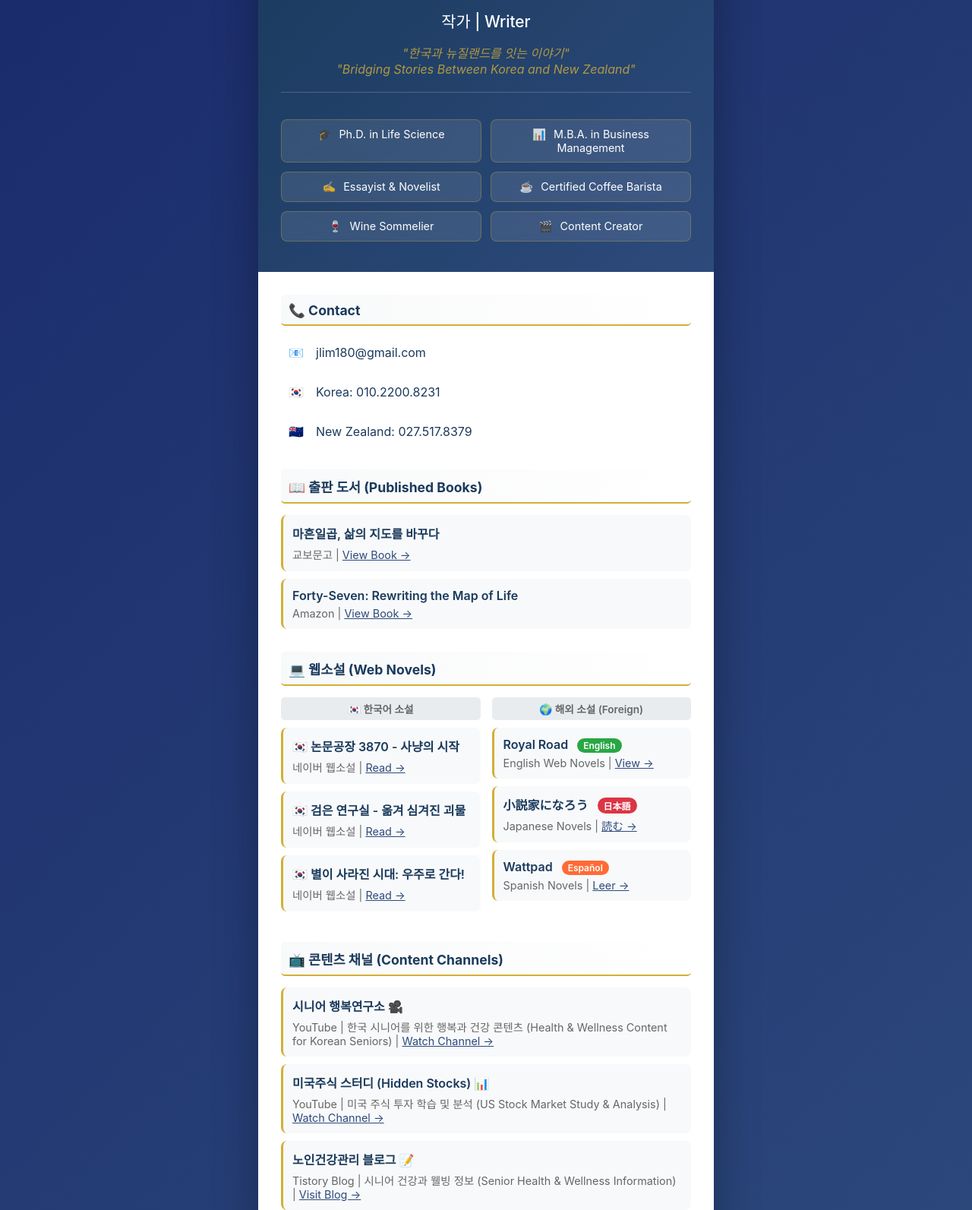
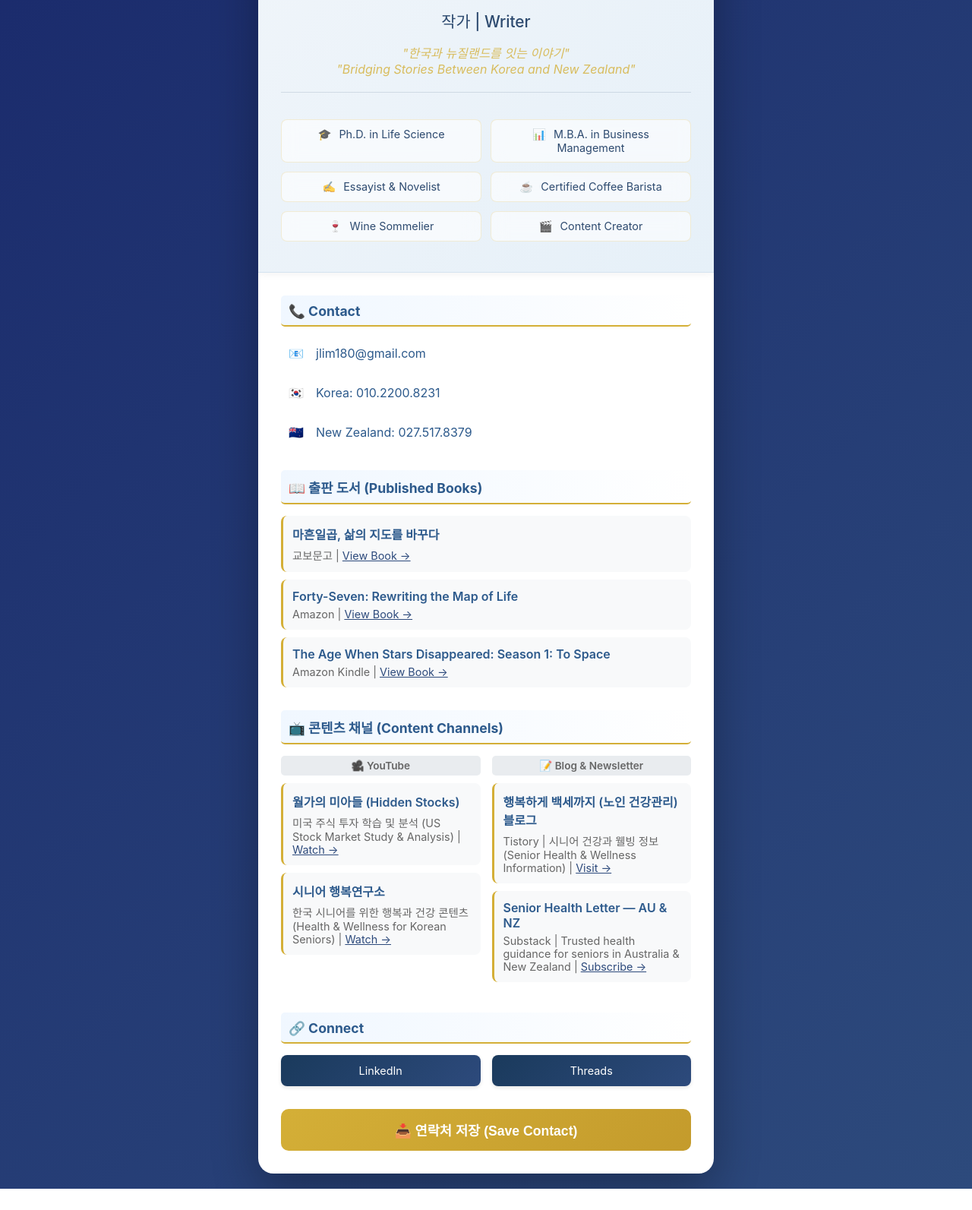
Before and after one commit to jlim180-oss/digital-card, a plain HTML site: page index.html in a window 1280 px wide. Shown: the part 167-1760 px from the top of the page at 76% size. After the commit the page ends 1732 px from the top, so only its background shows below. Drawn offline with Linux system fonts and the light colour scheme.

Commit message:
Update index.html

```diff
--- a/index.html
+++ b/index.html
@@ -31,11 +31,13 @@
         }
 
         .header {
-            background: linear-gradient(135deg, #1a3a5c 0%, #2d4a7c 100%);
-            color: white;
+            background: linear-gradient(135deg, #f0f5fa 0%, #e6f0f8 100%);
+            color: #2d4a6f;
             padding: 40px 30px;
             text-align: center;
             position: relative;
+            box-shadow: 0 2px 10px rgba(0,0,0,0.05);
+            border-bottom: 1px solid #d4e3f0;
         }
 
         .name-container {
@@ -86,7 +88,7 @@
         .profile-highlights {
             margin-top: 20px;
             padding-top: 20px;
-            border-top: 1px solid rgba(255,255,255,0.2);
+            border-top: 1px solid rgba(45, 74, 111, 0.15);
         }
 
         .highlights-grid {
@@ -97,13 +99,14 @@
         }
 
         .highlight-item {
-            background: rgba(255,255,255,0.1);
+            background: rgba(255,255,255,0.6);
             padding: 10px 15px;
             border-radius: 8px;
             font-size: 0.9em;
             text-align: center;
             backdrop-filter: blur(10px);
-            border: 1px solid rgba(212, 175, 55, 0.3);
+            border: 1px solid rgba(212, 175, 55, 0.2);
+            color: #2d4a6f;
         }
 
         .highlight-icon {
@@ -146,12 +149,12 @@
         .section-title {
             font-size: 1.1em;
             font-weight: 700;
-            color: #1a3a5c;
+            color: #2d5a8c;
             margin-bottom: 15px;
             padding: 10px;
             padding-bottom: 8px;
             border-bottom: 2px solid #d4af37;
-            background: linear-gradient(to right, #f8f9fa, transparent);
+            background: linear-gradient(to right, #f0f7ff, transparent);
             border-radius: 5px;
         }
 
@@ -175,7 +178,7 @@
         }
 
         .contact-item a {
-            color: #1a3a5c;
+            color: #2d5a8c;
             text-decoration: none;
             flex: 1;
         }
@@ -273,7 +276,7 @@
 
         .publication-title {
             font-weight: 600;
-            color: #1a3a5c;
+            color: #2d5a8c;
             margin-bottom: 5px;
         }
 
@@ -425,52 +428,10 @@
                     <div class="publication-title">Forty-Seven: Rewriting the Map of Life</div>
                     <div class="publication-meta">Amazon | <a href="https://www.amazon.com.au/dp/B0FNLFDKGD" target="_blank" style="color: #2d4a7c;">View Book →</a></div>
                 </div>
-            </div>
-
-            <!-- Web Novels Section -->
-            <div class="section">
-                <div class="section-title">💻 웹소설 (Web Novels)</div>
-
-                <div class="web-novels-grid">
-                    <!-- Korean Novels -->
-                    <div class="web-novels-subcolumn">
-                        <div class="subcolumn-label">🇰🇷 한국어 소설</div>
 
                 <div class="publication">
-                            <div class="publication-title">🇰🇷 논문공장 3870 - 사냥의 시작</div>
-                            <div class="publication-meta">네이버 웹소설 | <a href="http://novel.naver.com/best/list?novelId=1208494" target="_blank" style="color: #2d4a7c;">Read →</a></div>
-                        </div>
-
-                        <div class="publication">
-                            <div class="publication-title">🇰🇷 검은 연구실 - 옮겨 심겨진 괴물</div>
-                            <div class="publication-meta">네이버 웹소설 | <a href="http://novel.naver.com/best/list?novelId=1210421" target="_blank" style="color: #2d4a7c;">Read →</a></div>
-                        </div>
-
-                        <div class="publication">
-                            <div class="publication-title">🇰🇷 별이 사라진 시대: 우주로 간다!</div>
-                            <div class="publication-meta">네이버 웹소설 | <a href="https://novel.naver.com/challenge/list?novelId=1213871" target="_blank" style="color: #2d4a7c;">Read →</a></div>
-                        </div>
-                    </div>
-
-                    <!-- Foreign Language Novels -->
-                    <div class="web-novels-subcolumn">
-                        <div class="subcolumn-label">🌍 해외 소설 (Foreign)</div>
-
-                        <div class="publication">
-                            <div class="publication-title">Royal Road <span class="language-badge lang-en">English</span></div>
-                            <div class="publication-meta">English Web Novels | <a href="https://www.royalroad.com/profile/858702/fictions" target="_blank" style="color: #2d4a7c;">View →</a></div>
-                        </div>
-
-                        <div class="publication">
-                            <div class="publication-title">小説家になろう <span class="language-badge lang-ja">日本語</span></div>
-                            <div class="publication-meta">Japanese Novels | <a href="https://mypage.syosetu.com/3029059/" target="_blank" style="color: #2d4a7c;">読む →</a></div>
-                        </div>
-
-                        <div class="publication">
-                            <div class="publication-title">Wattpad <span class="language-badge lang-es">Español</span></div>
-                            <div class="publication-meta">Spanish Novels | <a href="https://www.wattpad.com/user/Solbyeol460" target="_blank" style="color: #2d4a7c;">Leer →</a></div>
-                        </div>
-                    </div>
+                    <div class="publication-title">The Age When Stars Disappeared: Season 1: To Space</div>
+                    <div class="publication-meta">Amazon Kindle | <a href="https://www.amazon.com.au/dp/B0GXMW7QVY" target="_blank" style="color: #2d4a7c;">View Book →</a></div>
                 </div>
             </div>
 
@@ -478,19 +439,36 @@
             <div class="section">
                 <div class="section-title">📺 콘텐츠 채널 (Content Channels)</div>
 
+                <div class="web-novels-grid">
+                    <!-- YouTube Channels -->
+                    <div class="web-novels-subcolumn">
+                        <div class="subcolumn-label">🎥 YouTube</div>
+
                         <div class="publication">
-                    <div class="publication-title">시니어 행복연구소 🎥</div>
-                    <div class="publication-meta">YouTube | 한국 시니어를 위한 행복과 건강 콘텐츠 (Health & Wellness Content for Korean Seniors) | <a href="https://www.youtube.com/@%EC%9E%84%EC%B0%BD%EC%9A%A9-h9b" target="_blank" style="color: #2d4a7c;">Watch Channel →</a></div>
+                            <div class="publication-title">월가의 미아들 (Hidden Stocks)</div>
+                            <div class="publication-meta">미국 주식 투자 학습 및 분석 (US Stock Market Study & Analysis) | <a href="https://youtube.com/@hiddenstocks" target="_blank" style="color: #2d4a7c;">Watch →</a></div>
                         </div>
 
                         <div class="publication">
-                    <div class="publication-title">미국주식 스터디 (Hidden Stocks) 📊</div>
-                    <div class="publication-meta">YouTube | 미국 주식 투자 학습 및 분석 (US Stock Market Study & Analysis) | <a href="https://youtube.com/@hiddenstocks" target="_blank" style="color: #2d4a7c;">Watch Channel →</a></div>
+                            <div class="publication-title">시니어 행복연구소</div>
+                            <div class="publication-meta">한국 시니어를 위한 행복과 건강 콘텐츠 (Health & Wellness for Korean Seniors) | <a href="https://www.youtube.com/@%EC%8B%9C%EB%8B%88%EC%96%B4%ED%96%89%EB%B3%B5-h9b" target="_blank" style="color: #2d4a7c;">Watch →</a></div>
+                        </div>
+                    </div>
+
+                    <!-- Blogs & Newsletters -->
+                    <div class="web-novels-subcolumn">
+                        <div class="subcolumn-label">📝 Blog & Newsletter</div>
+
+                        <div class="publication">
+                            <div class="publication-title">행복하게 백세까지 (노인 건강관리) 블로그</div>
+                            <div class="publication-meta">Tistory | 시니어 건강과 웰빙 정보 (Senior Health & Wellness Information) | <a href="https://insight26186.tistory.com/" target="_blank" style="color: #2d4a7c;">Visit →</a></div>
                         </div>
 
                         <div class="publication">
-                    <div class="publication-title">노인건강관리 블로그 📝</div>
-                    <div class="publication-meta">Tistory Blog | 시니어 건강과 웰빙 정보 (Senior Health & Wellness Information) | <a href="https://insight26186.tistory.com/" target="_blank" style="color: #2d4a7c;">Visit Blog →</a></div>
+                            <div class="publication-title">Senior Health Letter — AU & NZ</div>
+                            <div class="publication-meta">Substack | Trusted health guidance for seniors in Australia & New Zealand | <a href="https://seniorhealthletteraunz.substack.com" target="_blank" style="color: #2d4a7c;">Subscribe →</a></div>
+                        </div>
+                    </div>
                 </div>
             </div>
 
@@ -535,13 +513,11 @@ TEL;TYPE=CELL:+82-10-2200-8231
 TEL;TYPE=CELL:+64-27-517-8379
 URL:https://www.linkedin.com/in/jonny-lim-136bb644
 URL:https://www.threads.com/@cangyong77
-URL:https://www.royalroad.com/profile/858702/fictions
-URL:https://mypage.syosetu.com/3029059/
-URL:https://www.wattpad.com/user/Solbyeol460
-URL:https://www.youtube.com/@%EC%9E%84%EC%B0%BD%EC%9A%A9-h9b
+URL:https://seniorhealthletteraunz.substack.com
+URL:https://www.youtube.com/@%EC%8B%9C%EB%8B%88%EC%96%B4%ED%96%89%EB%B3%B5-h9b
 URL:https://youtube.com/@hiddenstocks
 URL:https://insight26186.tistory.com/
-NOTE:한국과 뉴질랜드를 잇는 이야기를 쓰는 작가.\\n\\nCredentials: Ph.D. in Life Science, M.B.A. in Business Management, Essayist & Novelist, Certified Coffee Barista, Wine Sommelier, Content Creator\\n\\n출판 작품:\\n- 마흔일곱 삶의 지도를 바꾸다 (교보문고)\\n- Forty-Seven: Rewriting... (Amazon)\\n- 논문공장 3870 - 사냥의 시작 (네이버 웹소설)\\n- 검은 연구실 - 옮겨 심겨진 괴물 (네이버 웹소설)\\n- 별이 사라진 시대: 우주로 간다! (네이버 웹소설)\\n- Royal Road Stories (English)\\n- 小説家になろう (Japanese)\\n- Wattpad Stories (Spanish)\\n\\n콘텐츠 채널:\\n- YouTube: 시니어 행복연구소\\n- YouTube: 미국주식 스터디 (Hidden Stocks)\\n- Blog: 노인건강관리 (Tistory)\\n\\nPen Names: 솔별 (Sol Byeol), Lyra S. Wood\\nSocial: @cangyong77 (Threads)
+NOTE:한국과 뉴질랜드를 잇는 이야기를 쓰는 작가.\\n\\nCredentials: Ph.D. in Life Science, M.B.A. in Business Management, Essayist & Novelist, Certified Coffee Barista, Wine Sommelier, Content Creator\\n\\n출판 작품:\\n- 마흔일곱 삶의 지도를 바꾸다 (교보문고)\\n- Forty-Seven: Rewriting the Map of Life (Amazon)\\n- The Age When Stars Disappeared: Season 1 (Amazon Kindle)\\n\\n콘텐츠 채널:\\n- YouTube: 월가의 미아들 (Hidden Stocks)\\n- YouTube: 시니어 행복연구소\\n- Blog: 행복하게 백세까지 (노인 건강관리)\\n- Substack: Senior Health Letter — AU & NZ\\n\\nPen Names: 솔별 (Sol Byeol), Lyra S. Wood\\nSocial: @cangyong77 (Threads)
 END:VCARD`;
 
             const blob = new Blob([vcard], { type: 'text/vcard' });
```
Lines whose indentation alone changed are shown as unchanged.
